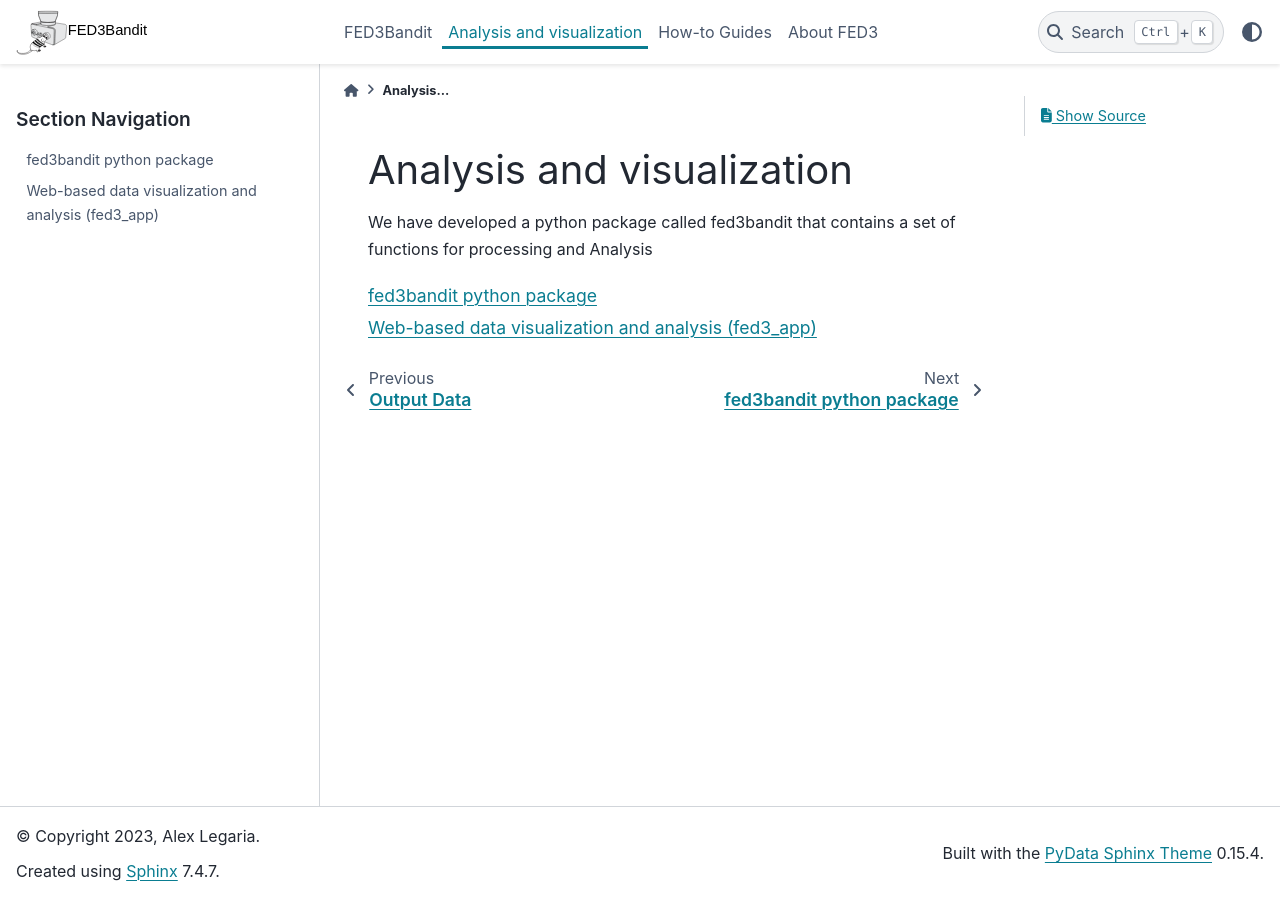
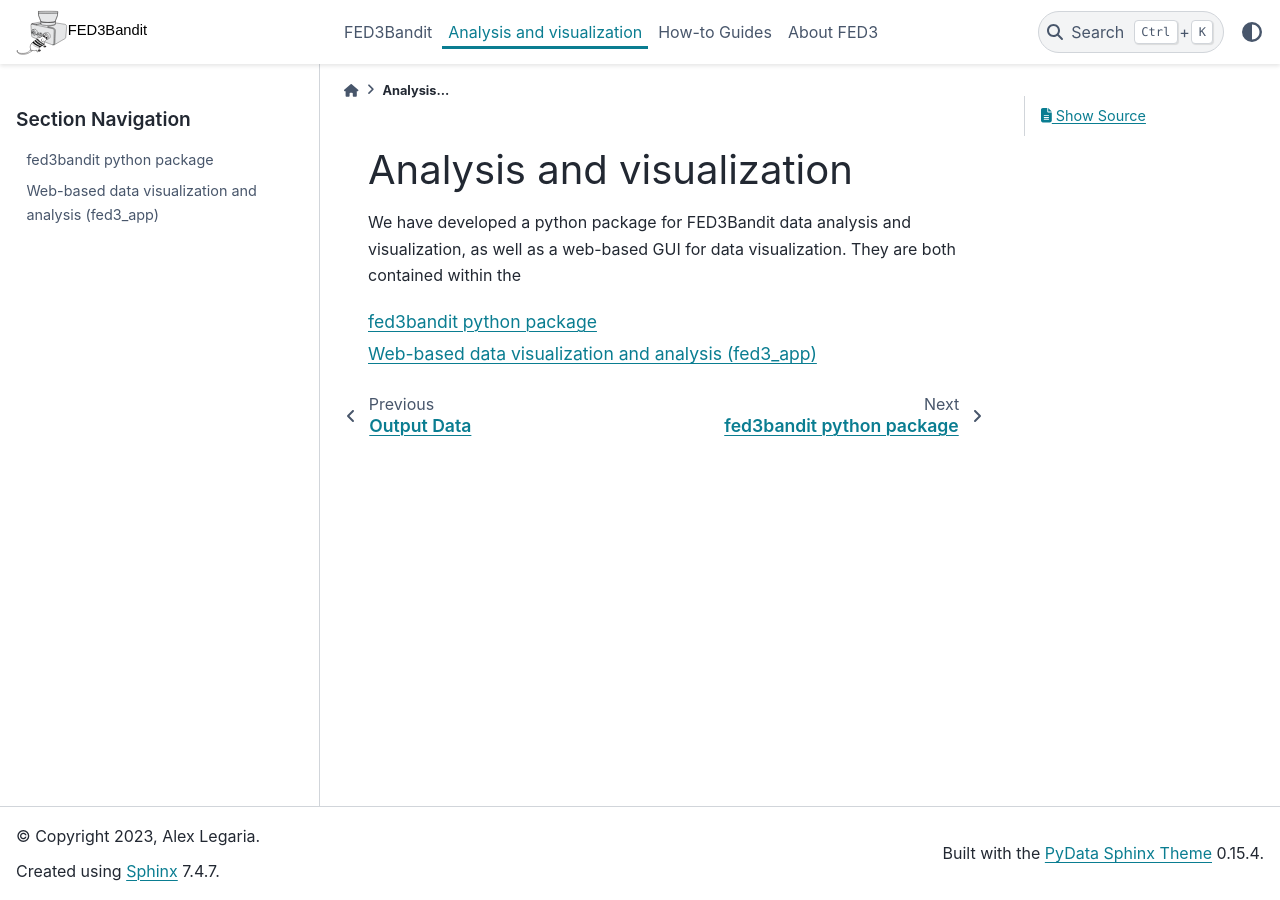
Before and after one commit to AlexLM96/fed3live, a Sphinx documentation site: the page built from docs/source/analysis/index.rst, in a window 1280 px wide. Built offline with Sphinx 7.4.7 and the PyData theme 0.15.4, drawn with Linux system fonts in a browser that asks for light colours.

Commit message:
update docs

```diff
--- a/docs/source/analysis/index.rst
+++ b/docs/source/analysis/index.rst
@@ -1,10 +1,10 @@
 .. _analysis:
-
 
 Analysis and visualization
 ===========================
 
-We have developed a python package called fed3bandit that contains a set of functions for processing and Analysis
+We have developed a python package for FED3Bandit data analysis and visualization, as well as a web-based GUI for data visualization.
+They are both contained within the
 
 
 .. toctree::
```
